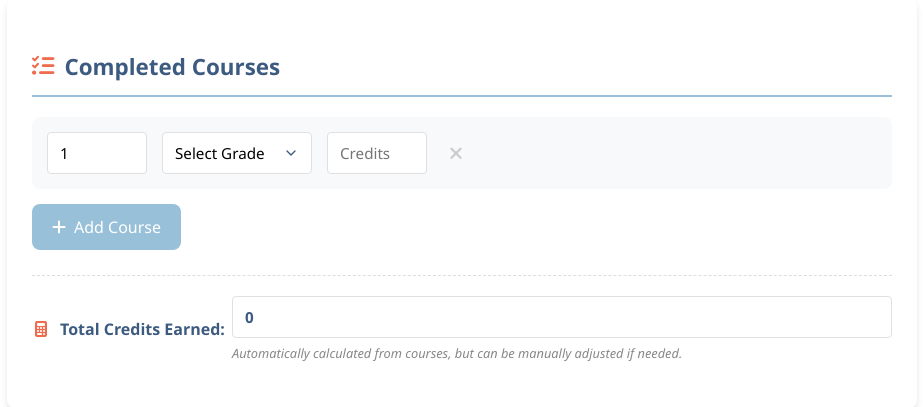
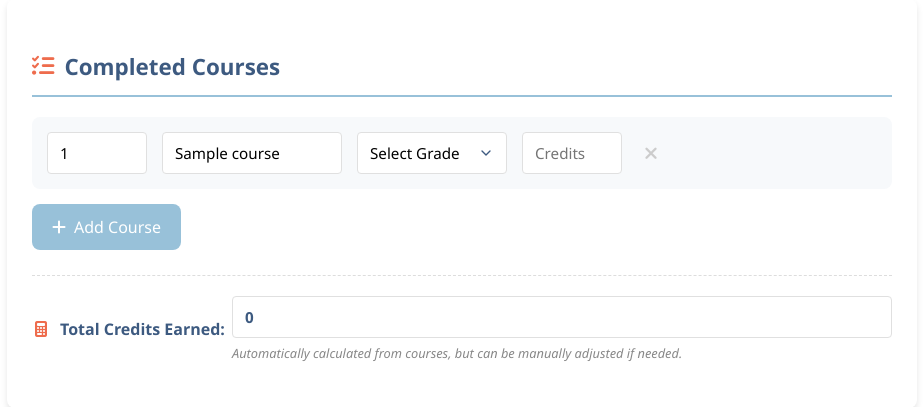
Before and after one commit to TYL1026/CS150, a Flask app: template templates/studentinfo.html in a window 1280 px wide. Shown: the part 768-1175 px from the top of the page, without its empty margins (178-1101 px from the left). Run offline with Flask 2, Linux system fonts and the light colour scheme; the template is opened without the code that fills it: most values are stand-ins (such as "Sample title", 1, 10 or a date in 2020); parts of the project's set-up code (start-up, migrations or seed data) failed here and were passed over.

Commit message:
Add files via upload

```diff
--- a/templates/studentinfo.html
+++ b/templates/studentinfo.html
@@ -507,6 +507,9 @@
                             <div class="course-id">
                                 <input type="text" name="course_id[]" value="{{ course.course_id }}" placeholder="Course ID">
                             </div>
+                            <div class="course-name">
+                                <input type="text" name="course_name[]" value="{{ course.course_name }}" placeholder="Course Name">
+                            </div>
                             <div class="course-grade">
                                 <select name="grade[]">
                                     <option value="" {% if course.grade == "" %}selected{% endif %}>Select Grade</option>
```
